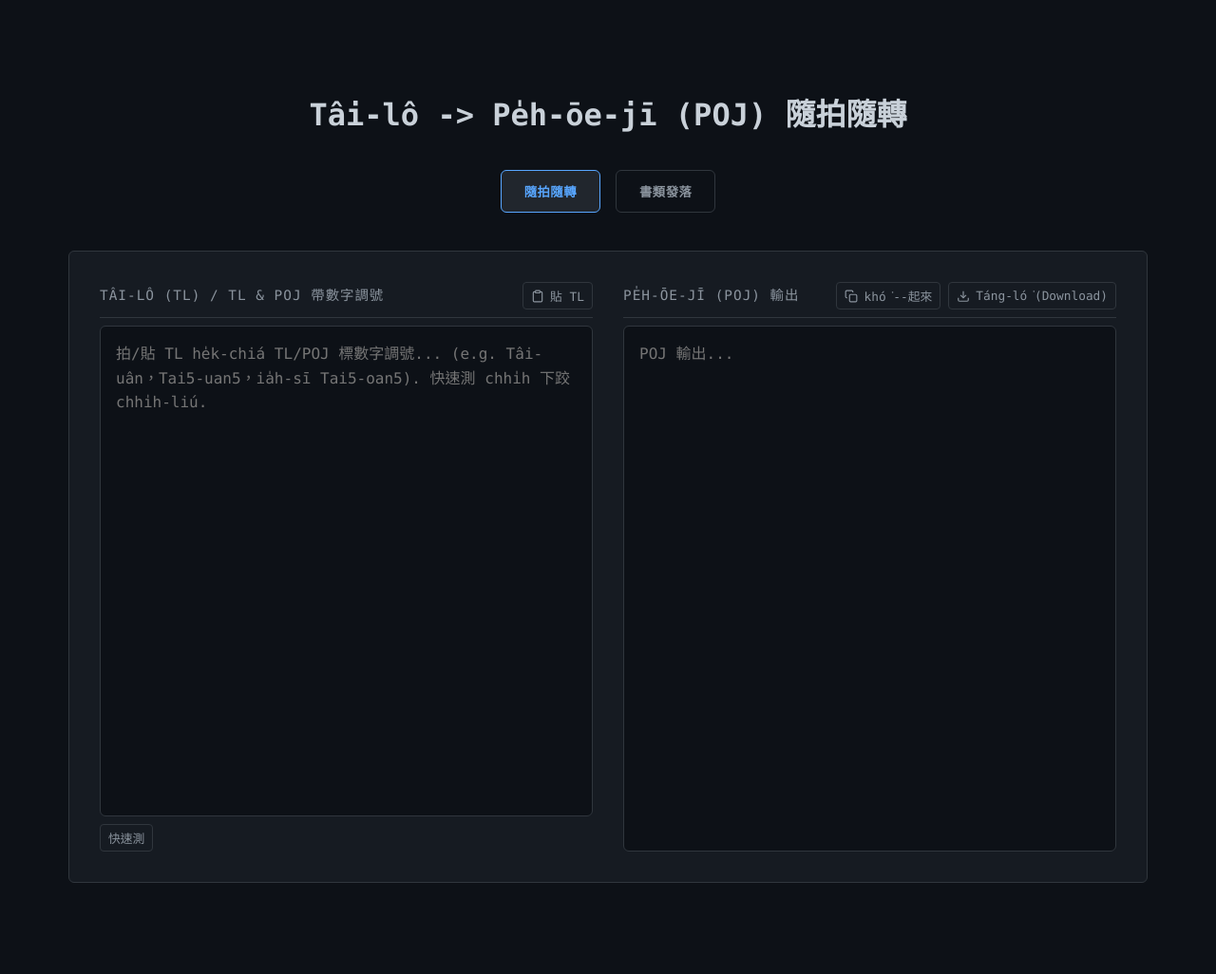
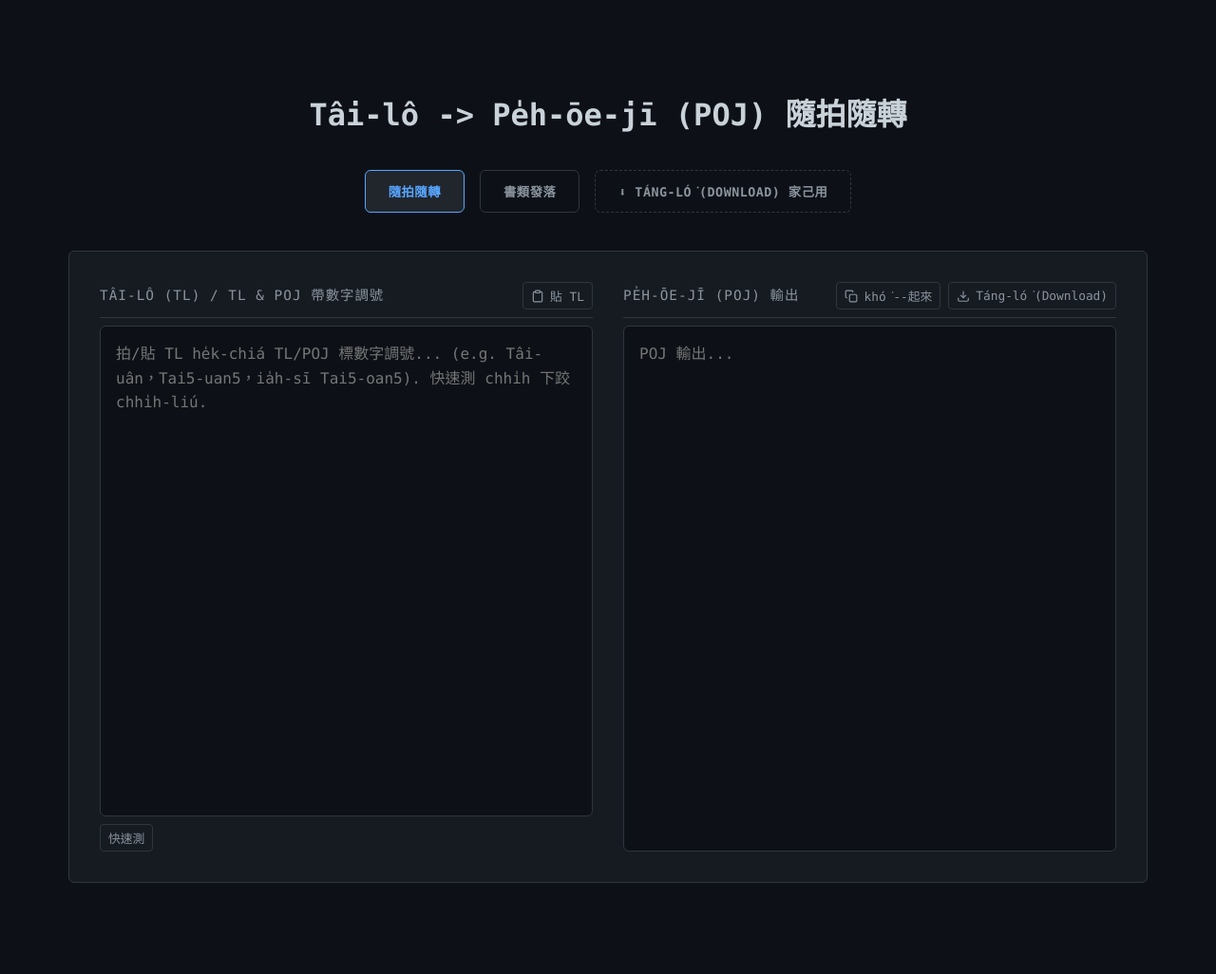
Before and after one commit to CyberOoHim/CyberOoHim.github.io, a Jekyll site: the page built from pages/tl_poj_converter.html, in a window 1280 px wide. Shown: the whole page at 95% size. Built offline with Jekyll 4.4.1, drawn with Linux system fonts in a browser that asks for light colours; part of the change alters nothing that is shown.

```diff
--- a/pages/tl_poj_converter.html
+++ b/pages/tl_poj_converter.html
@@ -267,6 +267,8 @@ permalink: /pages/tl_poj_converter.html
         <div class="tabs">
             <button class="tab-btn active" onclick="switchMode('realtime')" id="ui-tab-realtime"></button>
             <button class="tab-btn" onclick="switchMode('file')" id="ui-tab-file"></button>
+            <button class="tab-btn" id="ui-btn-download-offline" onclick="downloadCleanVersion()"
+                style="border-style: dashed;"></button>
         </div>
 
         <!-- Real-time Panel -->
@@ -375,7 +377,8 @@ permalink: /pages/tl_poj_converter.html
                 download: "Táng-ló͘(Download)",
                 chooseFile: "Ap-ló͘(Upload) 書類",
                 copied: "khó͘ 好--ah!",
-                quickTest: "快速測"
+                quickTest: "快速測",
+                downloadOffline: "⬇ Táng-ló͘(Download) 家己用"
             },
             placeholders: {
                 input: "拍/貼 TL he̍k-chiá TL/POJ 標數字調號... (e.g. Tâi-uân，Tai5-uan5，ia̍h-sī Tai5-oan5). 快速測 chhi̍h 下跤 chhi̍h-liú.",
@@ -428,6 +431,7 @@ TL uá (lean) → POJ òa`
             document.getElementById('ui-btn-download-file').innerText = UI_STRINGS.buttons.download;
             document.getElementById('ui-btn-choose-file').innerText = UI_STRINGS.buttons.chooseFile;
             document.getElementById('ui-btn-quick-test').innerText = UI_STRINGS.buttons.quickTest;
+            document.getElementById('ui-btn-download-offline').innerText = UI_STRINGS.buttons.downloadOffline;
 
             document.getElementById('ui-drop-text').innerText = UI_STRINGS.dropZone.main;
             document.getElementById('ui-drop-or').innerText = UI_STRINGS.dropZone.or;
@@ -792,6 +796,39 @@ TL uá (lean) → POJ òa`
 
         // --- UI Logic ---
 
+        async function downloadCleanVersion() {
+            try {
+                const btn = document.getElementById('ui-btn-download-offline');
+                const originalText = btn.innerText;
+                btn.innerText = 'Downloading...';
+                btn.disabled = true;
+
+                const res = await fetch('https://raw.githubusercontent.com/CyberOoHim/CyberOoHim.github.io/main/pages/tl_poj_converter.html');
+                let text = await res.text();
+
+                // Strip Jekyll front matter (---...---) and the HTML comment after it
+                text = text.replace(/^---[\s\S]*?---\n/, '');
+                text = text.replace(/^< !--[\s\S ]*?- ->\n/, '');
+                text = text.trim();
+
+                const blob = new Blob([text], { type: 'text/html' });
+                const url = URL.createObjectURL(blob);
+                const a = document.createElement('a');
+                a.href = url;
+                a.download = 'tl_poj_converter.html';
+                document.body.appendChild(a);
+                a.click();
+                document.body.removeChild(a);
+                URL.revokeObjectURL(url);
+
+                btn.innerText = originalText;
+                btn.disabled = false;
+            } catch (err) {
+                console.error('Download failed:', err);
+                alert('Download failed. Please try again.');
+            }
+        }
+
         function injectTestText() {
             const rtInput = document.getElementById('rt-input');
             rtInput.value = UI_STRINGS.testSample;
```
